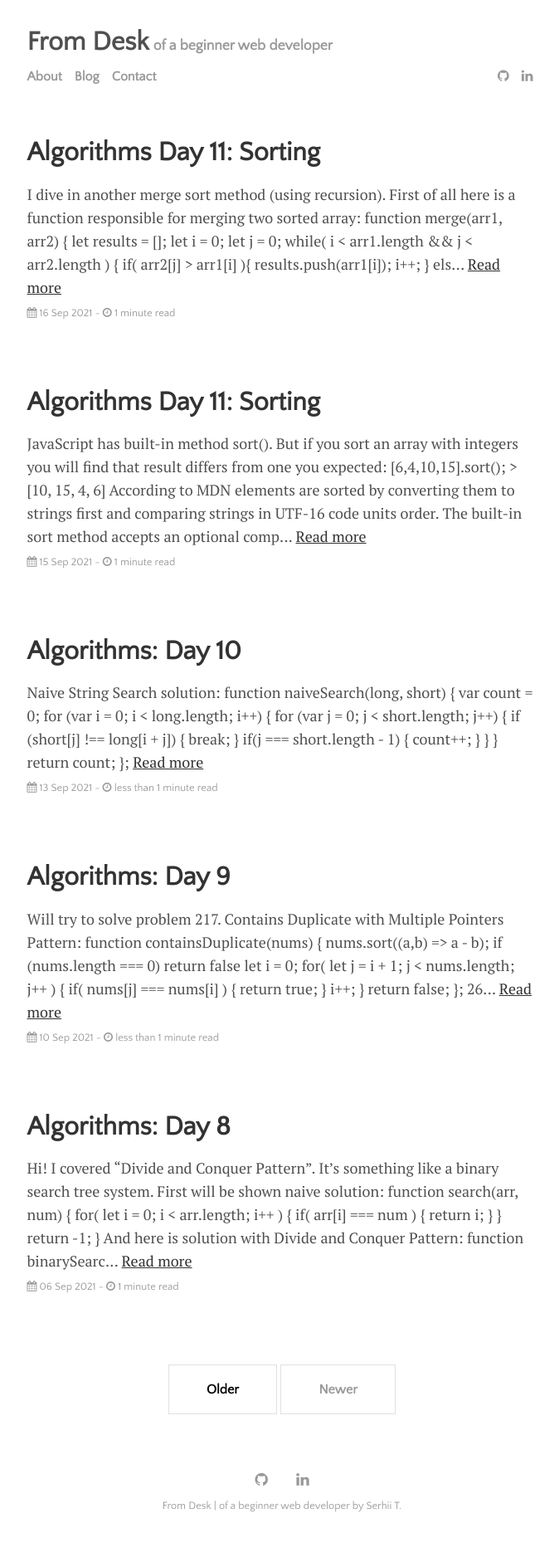
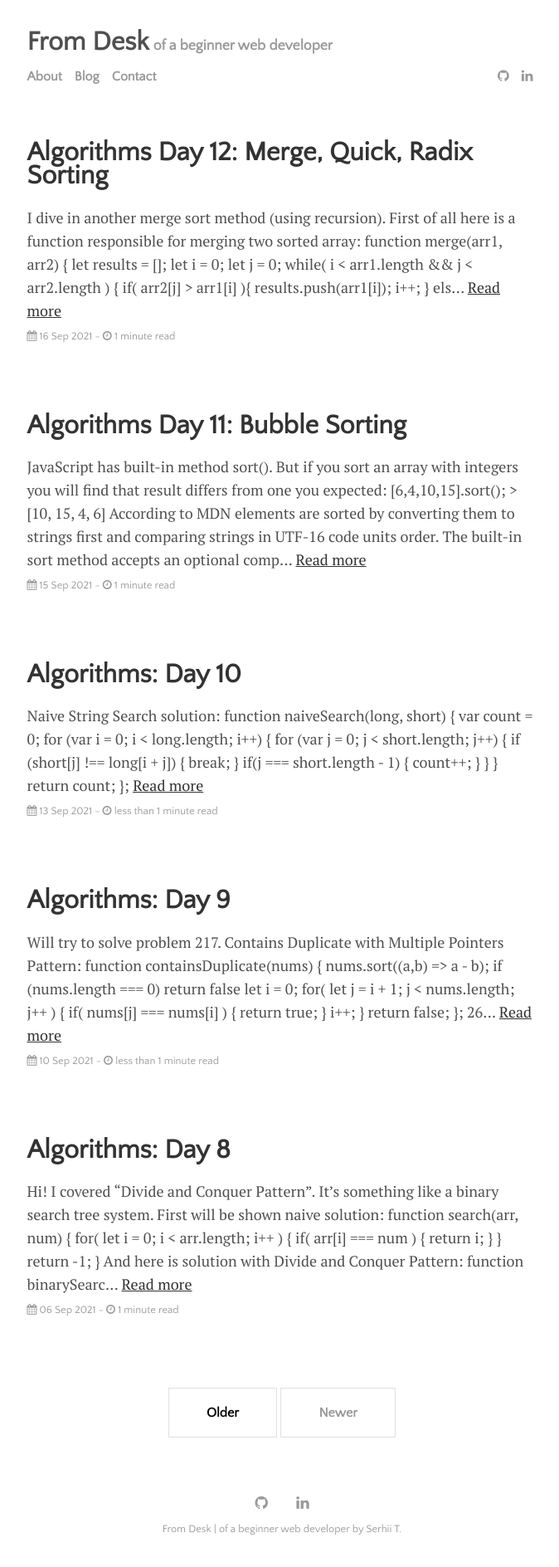
Before and after one commit to SergeyTocarchuk/sergeytocarchuk.github.io, a Jekyll site: the page built from index.html, in a window 1280 px wide. Shown: the whole page at 83% size, without its empty margins (300-974 px from the left). Built offline with Jekyll 4.4.1, drawn with Linux system fonts in a browser that asks for light colours; the list of posts is cut into pages by our own code; before the commit the page ends 1860 px from its top, so only the background shows below that.

Commit message:
corrected post

```diff
--- a/_posts/2021-09-15-algoritms-day-11-sorting.md
+++ b/_posts/2021-09-15-algoritms-day-11-sorting.md
@@ -1,6 +1,6 @@
 ---
 layout: post
-title: "Algorithms Day 11: Sorting"
+title: "Algorithms Day 11: Bubble Sorting"
 author: "Serhii T."
 categories: journal
 tags: [algorithms,js,swap,bubble]
--- a/_posts/2021-09-16-algoritms-day-12-sorting-merge.md
+++ b/_posts/2021-09-16-algoritms-day-12-sorting-merge.md
@@ -1,6 +1,6 @@
 ---
 layout: post
-title: "Algorithms Day 11: Sorting"
+title: "Algorithms Day 12: Merge, Quick, Radix Sorting"
 author: "Serhii T."
 categories: journal
 tags: [algorithms,js,sort,merge]
```
